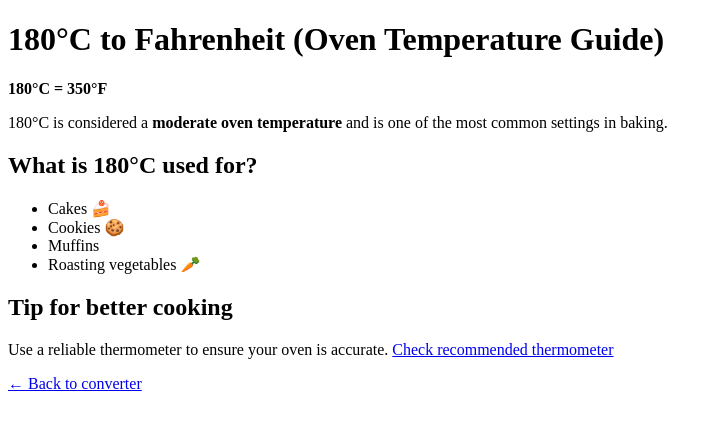
After one commit to cxprofile/cooking-temp-converter, a Flask app: page /180c-to-fahrenheit in a window 1280 px wide. The commit adds this page. Shown: the top 430 px of the page, without its empty margins (0-722 px from the left). Run offline with Flask 3, Linux system fonts and the light colour scheme.

Commit message:
180 link added

```diff
--- a/app.py
+++ b/app.py
@@ -15,6 +15,23 @@ def cooking_label(c):
         return "Moderate heat 🍳"
     else:
         return "High heat 🔥🔥"
+
+@app.route("/180c-to-fahrenheit")
+def page_180():
+    return render_template("180c.html")
+
+@app.route("/<temp>")
+def dynamic_temp(temp):
+    if temp == "180c-to-fahrenheit":
+        value = "180°C = 350°F"
+        use = "Perfect for cakes, cookies, and baking."
+    elif temp == "200c-to-fahrenheit":
+        value = "200°C = 392°F"
+        use = "Great for roasting and crispy dishes."
+    else:
+        return "Not found", 404
+
+    return render_template("temp_page.html", value=value, use=use)
 
 @app.route("/blogs")
 def blog():
--- /dev/null
+++ b/templates/180c.html
@@ -0,0 +1,35 @@
+<!DOCTYPE html>
+<html>
+<head>
+    <title>180°C to Fahrenheit (Oven Guide)</title>
+    <meta name="description" content="Convert 180°C to Fahrenheit. Learn what 180°C means for baking cakes, cookies, and more.">
+</head>
+
+<body>
+
+<h1>180°C to Fahrenheit (Oven Temperature Guide)</h1>
+
+<p><strong>180°C = 350°F</strong></p>
+
+<p>
+180°C is considered a <strong>moderate oven temperature</strong> and is one of the most common settings in baking.
+</p>
+
+<h2>What is 180°C used for?</h2>
+<ul>
+    <li>Cakes 🍰</li>
+    <li>Cookies 🍪</li>
+    <li>Muffins</li>
+    <li>Roasting vegetables 🥕</li>
+</ul>
+
+<h2>Tip for better cooking</h2>
+<p>
+Use a reliable thermometer to ensure your oven is accurate.
+<a href="TOADD_AFFILIATE_LINK">Check recommended thermometer</a>
+</p>
+
+<p><a href="/">← Back to converter</a></p>
+
+</body>
+</html>
--- a/templates/article.html
+++ b/templates/article.html
@@ -128,6 +128,7 @@
         <div style="text-align: left;">
             {{ article.content | safe }}
         </div>
+
     </div>
 
 
--- a/templates/blogs.html
+++ b/templates/blogs.html
@@ -166,8 +166,7 @@ h3 {
   </div>
 </div>
 
-
-   <h1>Frugal Coding Guides</h1>
+  <h1>Frugal Coding Guides</h1>
   <div class="center_content">
 
     <ul style="text-align:center; list-style:none; padding:0;">
--- a/templates/index.html
+++ b/templates/index.html
@@ -30,7 +30,7 @@ h1 {
 
 h3 {
   text-align: center;
-  font-size: clamp(12px, 5vw, 20px);
+  font-size: clamp(15px, 2vw, 15px);
 }
 
 .footer {
@@ -234,11 +234,12 @@ input, select, button {
 <div class="container_bottom">
   <hr>
     <h3>Common Cooking Temperatures</h3>
-    <ul style="text-align:center; list-style:none; padding:0;">
+    <ul style="text-align:center; list-style:none; padding:0;margin:0;">
       <li>160°C = 320°F (Slow baking)</li>
       <li>180°C = 350°F (Standard baking)</li>
       <li>200°C = 400°F (Roasting)</li>
       <li>220°C = 425°F (High heat)</li>
+      <li><a href="/180c-to-fahrenheit">180°C to Fahrenheit (Oven Guide)</a></li>
     </ul>
     <hr>
     <p class="footer">This site is done with <strong>Python</strong>.
```
Also changed, not shown: templates/temp_page.html (added, +8 -0 lines).
